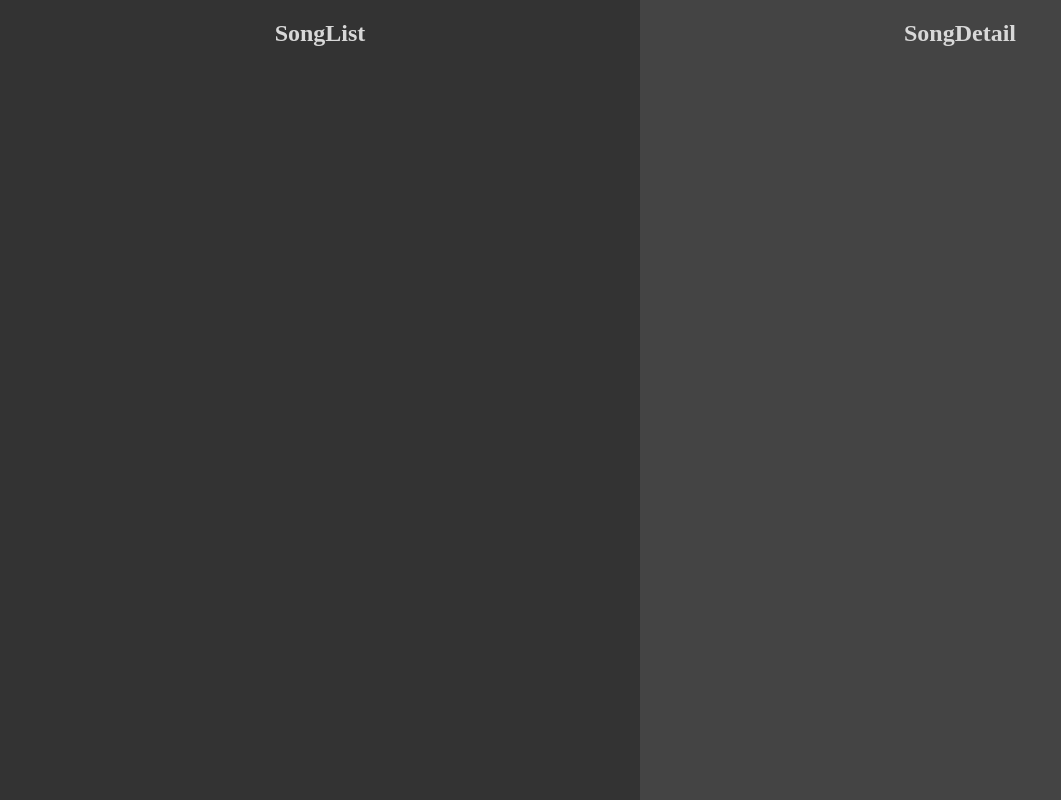
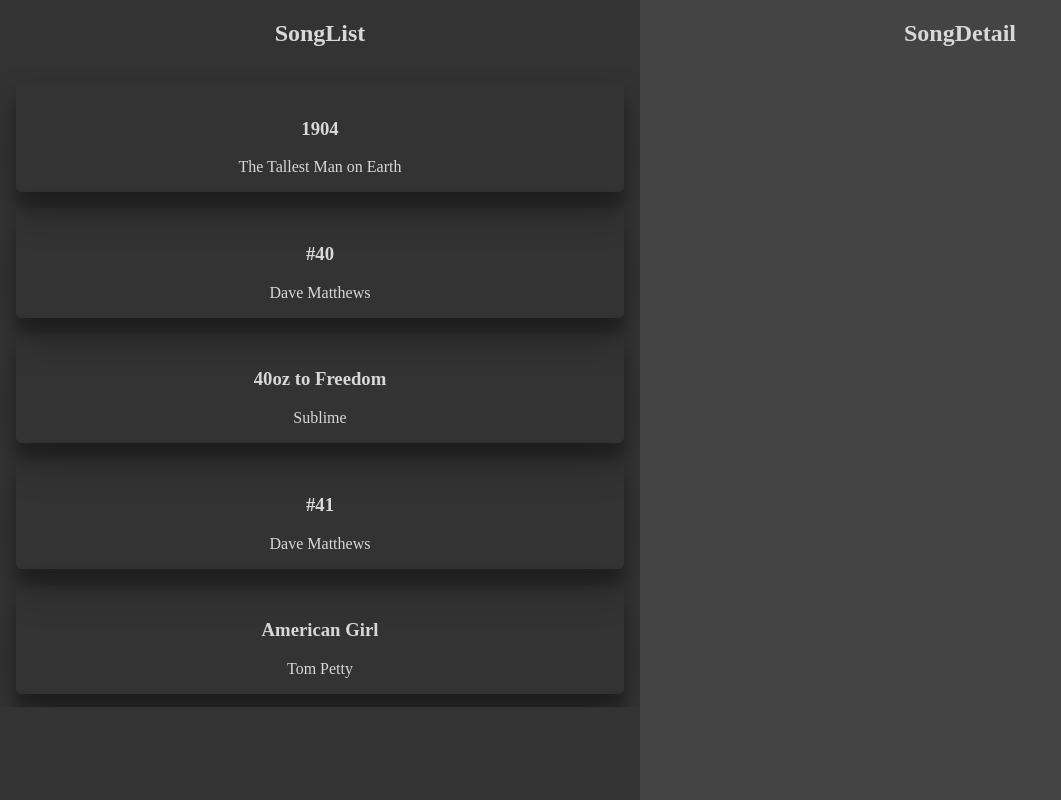
Before and after one commit to warderer/react-avanzado-g28a, a React (Vite) app in the folder 02-react-context/: page / in a window 1280 px wide. Shown: the whole page, without its empty margins (0-1061 px from the left). Built offline with nearby package versions, Linux system fonts and the light colour scheme.

Commit message:
✨ SongList Basico

```diff
--- /dev/null
+++ b/02-react-context/src/components/SongList/SongList.jsx
@@ -0,0 +1,34 @@
+import { useState, useEffect } from 'react'
+// Alias: Usamos @ para no tener que poner toda la ruta desde src
+import canciones from '@/assets/listaCanciones.json'
+// import canciones from '../../assets/listaCanciones.json'
+import './songlist.css'
+
+const SongList = () => {
+  const [list, setList] = useState([])
+  const [loading, setLoading] = useState(true)
+
+  useEffect(() => {
+    // Simulo la llamada a API añadiendo un pequeño retraso
+    setTimeout(() => {
+      setList(canciones)
+      setLoading(false)
+    }, 2000)
+  }, [])
+
+  return (
+    <>
+      <section className='row-container'>
+        {loading
+          ? <h1>Cargando...</h1>
+          : list.map((song) => (
+            <div className='row-song' key={song.id}>
+              <h3>{song.title}</h3>
+              <p>{song.artist}</p>
+            </div>
+          ))}
+      </section>
+    </>
+  )
+}
+export default SongList
--- /dev/null
+++ b/02-react-context/src/components/SongList/index.js
@@ -0,0 +1,3 @@
+import SongList from './SongList'
+
+export default SongList
--- /dev/null
+++ b/02-react-context/src/components/SongList/songlist.css
@@ -0,0 +1,15 @@
+.row-container {
+    overflow-y: scroll;
+    height: 80vh;
+}
+
+.row-song {
+    margin: 1rem;
+    padding: 1rem;
+    border-radius: 6px;
+    box-shadow: 0 19px 38px rgba(0, 0, 0, 0.30), 0 15px 12px rgba(0, 0, 0, 0.22);
+}
+
+.row-song p, .row-song h4 {
+    margin: 0;
+}
--- a/02-react-context/src/pages/Home/Home.jsx
+++ b/02-react-context/src/pages/Home/Home.jsx
@@ -1,3 +1,4 @@
+import SongList from '@/components/SongList'
 import './home.css'
 
 const Home = () => {
@@ -5,6 +6,7 @@
     <div className='home-container'>
       <div className='izquierdo'>
         <h2>SongList</h2>
+        <SongList />
       </div>
 
       <div className='derecho'>
```
